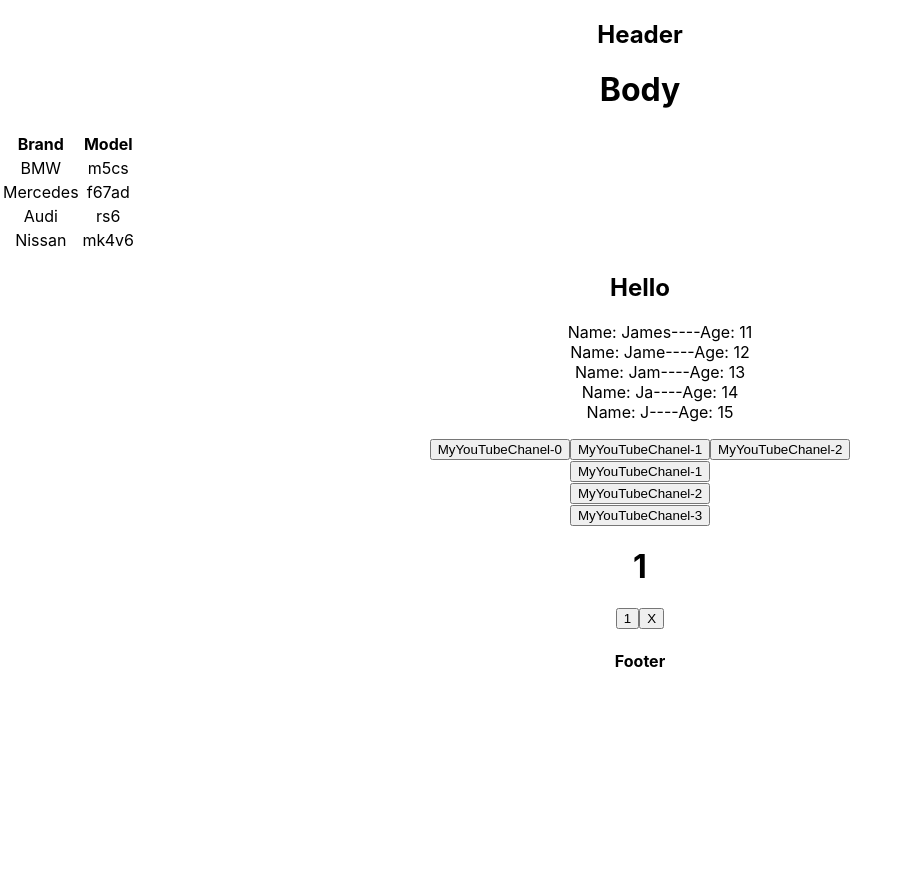
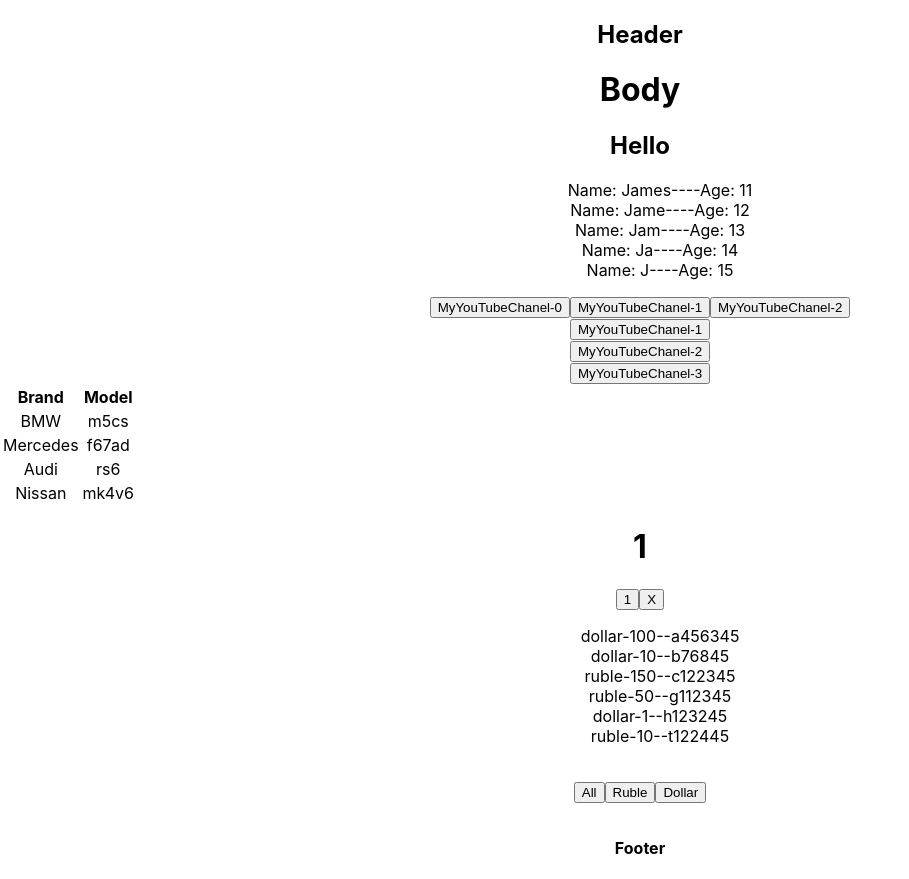
Before and after one commit to AlexMuhin-IT/PractikForIgor, a React (Create React App) app: page / in a window 1280 px wide. Shown: the whole page, without its empty margins (0-909 px from the left). Before the commit the page ends 800 px from the top, so only its background shows below. Built offline with nearby package versions, Linux system fonts and the light colour scheme.

Commit message:
закончил урок filter начать делать домашнее задание

```diff
--- a/src/components/Body.tsx
+++ b/src/components/Body.tsx
@@ -3,6 +3,7 @@
 import {NewLesson} from "./NewLesson";
 import {NewLesson2} from "./NewLesson2";
 import {NewLesson3} from "./NewLesson3";
+import {NewLesson1} from "./NewLesson1";
 
 type BodyPropsType = {
     title: string
@@ -24,6 +25,7 @@
             <h1>{props.title}</h1>
             <NewComponint students={students}/>
             <NewLesson/>
+            <NewLesson1/>
             <NewLesson2/>
             <NewLesson3/>
         </div>
--- a/src/components/Cars.tsx
+++ /dev/null
@@ -1,33 +0,0 @@
-import React from 'react';
-
-type CarsPropsType = {
-    cars: Array<CarsType>
-}
-type CarsType = {
-    manufacturer: string
-    model: string
-}
-
-export const Cars = (props: CarsPropsType) => {
-    return (
-        <div>
-            <table>
-                <tr>
-                    <th>Brand</th>
-                    <th>Model</th>
-                </tr>
-                {props.cars.map((CarsType) => { // вопрос: как тут вставить индекс аналог Id
-                    return (
-                        <>
-                            <tr>
-                                <td>{CarsType.manufacturer}</td>
-                                <td>{CarsType.model}</td>
-                            </tr>
-                        </>
-                    )
-                })}
-
-            </table>
-        </div>
-    );
-};
--- a/src/components/NewComponint.tsx
+++ b/src/components/NewComponint.tsx
@@ -1,6 +1,4 @@
 import React from 'react';
-import {Cars} from "./Cars";
-
 
 type NewComponentType = {
     // students: Array<StudentType>
@@ -13,17 +11,8 @@
 }
 
 export const NewComponint = (props: NewComponentType) => {
-
-    const topCars = [
-        {manufacturer: 'BMW', model: 'm5cs'},
-        {manufacturer: 'Mercedes', model: 'f67ad'},
-        {manufacturer: 'Audi', model: 'rs6'},
-        {manufacturer: 'Nissan', model: 'mk4v6'},
-    ]
-
     return (
         <>
-            <Cars cars={topCars}/>
             <div>
                 <h2>Hello</h2>
             </div>
@@ -43,5 +32,3 @@
         </>
     )
 }
-
-// Вопрос: почему в Body можно вставить одинаковое значение students= students а тут нет
--- /dev/null
+++ b/src/components/NewLesson1.tsx
@@ -0,0 +1,34 @@
+import React from 'react';
+
+export const NewLesson1 = () => {
+
+    const topCars = [
+        {manufacturer: 'BMW', model: 'm5cs'},
+        {manufacturer: 'Mercedes', model: 'f67ad'},
+        {manufacturer: 'Audi', model: 'rs6'},
+        {manufacturer: 'Nissan', model: 'mk4v6'},
+    ]
+    return (
+        <div>
+            <table>
+                <thead>
+                <tr>
+                    <th>Brand</th>
+                    <th>Model</th>
+                </tr>
+                </thead>
+
+                {topCars.map((topCars, index) => { // вопрос: как тут вставить индекс аналог Id
+                    return (
+                        <tbody key={index}>
+                        <tr>
+                            <td>{topCars.manufacturer}</td>
+                            <td>{topCars.model}</td>
+                        </tr>
+                        </tbody>
+                    )
+                })}
+            </table>
+        </div>
+    );
+};
--- a/src/components/NewLesson3.tsx
+++ b/src/components/NewLesson3.tsx
@@ -1,27 +1,58 @@
 import React, {useState} from 'react';
 
+type FilterType = 'all'|'dollar'|'ruble'
 export const NewLesson3 = () => {
         const [money, setMoney] = useState([
-        {banknote: 'dollar', nominal: 100, number: 'a12345'},
-        {banknote: 'dollar', nominal: 10, number: 'a12345'},
-        {banknote: 'ruble', nominal: 150, number: 'a12345'},
-        {banknote: 'dollar', nominal: 10, number: 'a12345'},
-        {banknote: 'dollar', nominal: 50, number: 'a12345'},
-        {banknote: 'ruble', nominal: 50, number: 'a12345'},
-        {banknote: 'dollar', nominal: 1, number: 'a12345'},
-        {banknote: 'ruble', nominal: 10, number: 'a12345'},
+            {banknote: 'dollar', nominal: 100, number: 'a456345'},
+            {banknote: 'dollar', nominal: 10, number: 'b76845'},
+            {banknote: 'ruble', nominal: 150, number: 'c122345'},
+            {banknote: 'ruble', nominal: 50, number: 'g112345'},
+            {banknote: 'dollar', nominal: 1, number: 'h123245'},
+            {banknote: 'ruble', nominal: 10, number: 't122445'},
         ]);
+
+        const [filter, setFilter] = useState<FilterType>('all')
+
+        let currentMoney = money;
+        if (filter === 'dollar') {
+            currentMoney = money.filter((filteredMoney) => filteredMoney.banknote === 'dollar')
+        }
+        if (filter === 'ruble') {
+            currentMoney = money.filter((filteredMoney) => filteredMoney.banknote === 'ruble')
+        }
+
+        const onClickFilterHandler = (nameButton: FilterType) => {
+            setFilter(nameButton)
+        };
+
         return (
+            <>
                 <ul>
-            {money.map((objFromMoneyArr) => {
+                    {currentMoney.map((objFromMoneyArr, index) => {
                         return (
-                    <li>
-                        <span></span>
-                        <span></span>
-                        <span></span>
+                            <li key={index}>
+                                <span>{objFromMoneyArr.banknote}-</span>
+                                <span>{objFromMoneyArr.nominal}--</span>
+                                <span>{objFromMoneyArr.number}</span>
                             </li>
                         )
                     })}
                 </ul>
+                <div style={{margin: '35px'}}>
+                    <button onClick={() => {
+                        onClickFilterHandler('all')
+                    }}>All
+                    </button>
+                    <button onClick={() => {
+                        onClickFilterHandler('ruble')
+                    }}>Ruble
+                    </button>
+                    <button onClick={() => {
+                        onClickFilterHandler('dollar')
+                    }}>Dollar
+                    </button>
+                </div>
+            </>
         );
-};
+    }
+;
```
Also changed, not shown: src/components/NewLesson3-1.tsx (added). Lines whose indentation alone changed are shown as unchanged.
